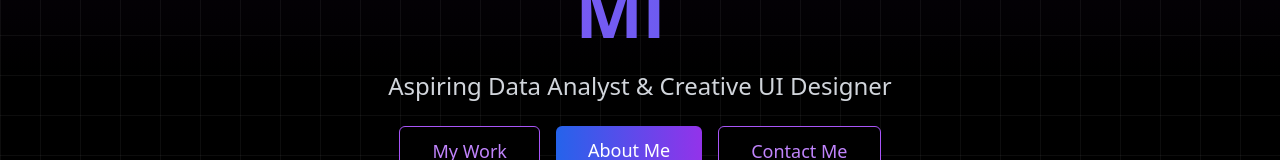
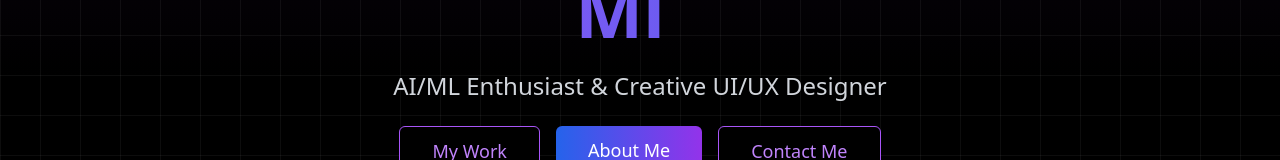
Before and after one commit to patelmj04/Mj-portfolio, a Next.js app: page / in a window 1280 px wide. Shown: the part 325-485 px from the top of the page. Built offline with nearby package versions, Linux system fonts and the light colour scheme.

Commit message:
Update hero.tsx

```diff
--- a/components/hero.tsx
+++ b/components/hero.tsx
@@ -97,7 +97,7 @@ export default function Hero() {
             transition={{ delay: 0.5, duration: 0.8 }}
             className="text-xl md:text-2xl text-gray-300 max-w-2xl mx-auto"
           >
-            Aspiring Data Analyst & Creative UI Designer
+            AI/ML Enthusiast & Creative UI/UX Designer
           </motion.p>
 
           <motion.div
```
